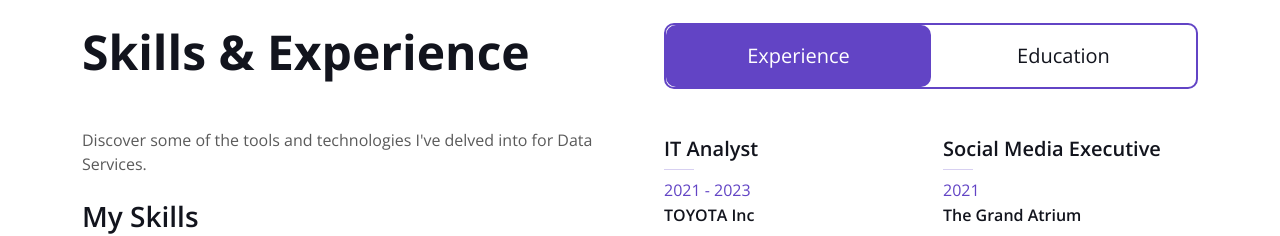
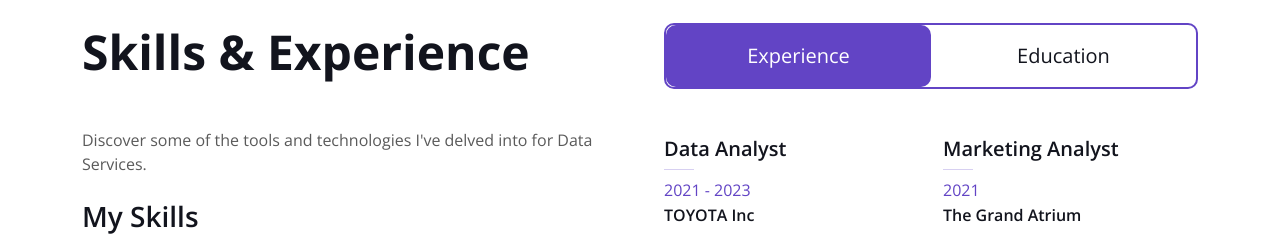
Before and after one commit to JaleesMoeen/JaleesMoeen, a plain HTML site: page index.html in a window 1280 px wide. Shown: the part 1340-1576 px from the top of the page. Drawn offline with nearby package versions, Linux system fonts and the light colour scheme.

Commit message:
Update index.html

```diff
--- a/index.html
+++ b/index.html
@@ -249,13 +249,13 @@
                         <div id="tab-1" class="tab-pane fade show p-0 active">
                             <div class="row gy-5 gx-4">
                                 <div class="col-sm-6">
-                                    <h5>IT Analyst</h5>
+                                    <h5>Data Analyst</h5>
                                     <hr class="text-primary my-2">
                                     <p class="text-primary mb-1">2021 - 2023</p>
                                     <h6 class="mb-0">TOYOTA Inc</h6>
                                 </div>
                                 <div class="col-sm-6">
-                                    <h5>Social Media Executive</h5>
+                                    <h5>Marketing Analyst</h5>
                                     <hr class="text-primary my-2">
                                     <p class="text-primary mb-1">2021</p>
                                     <h6 class="mb-0">The Grand Atrium</h6>
```
